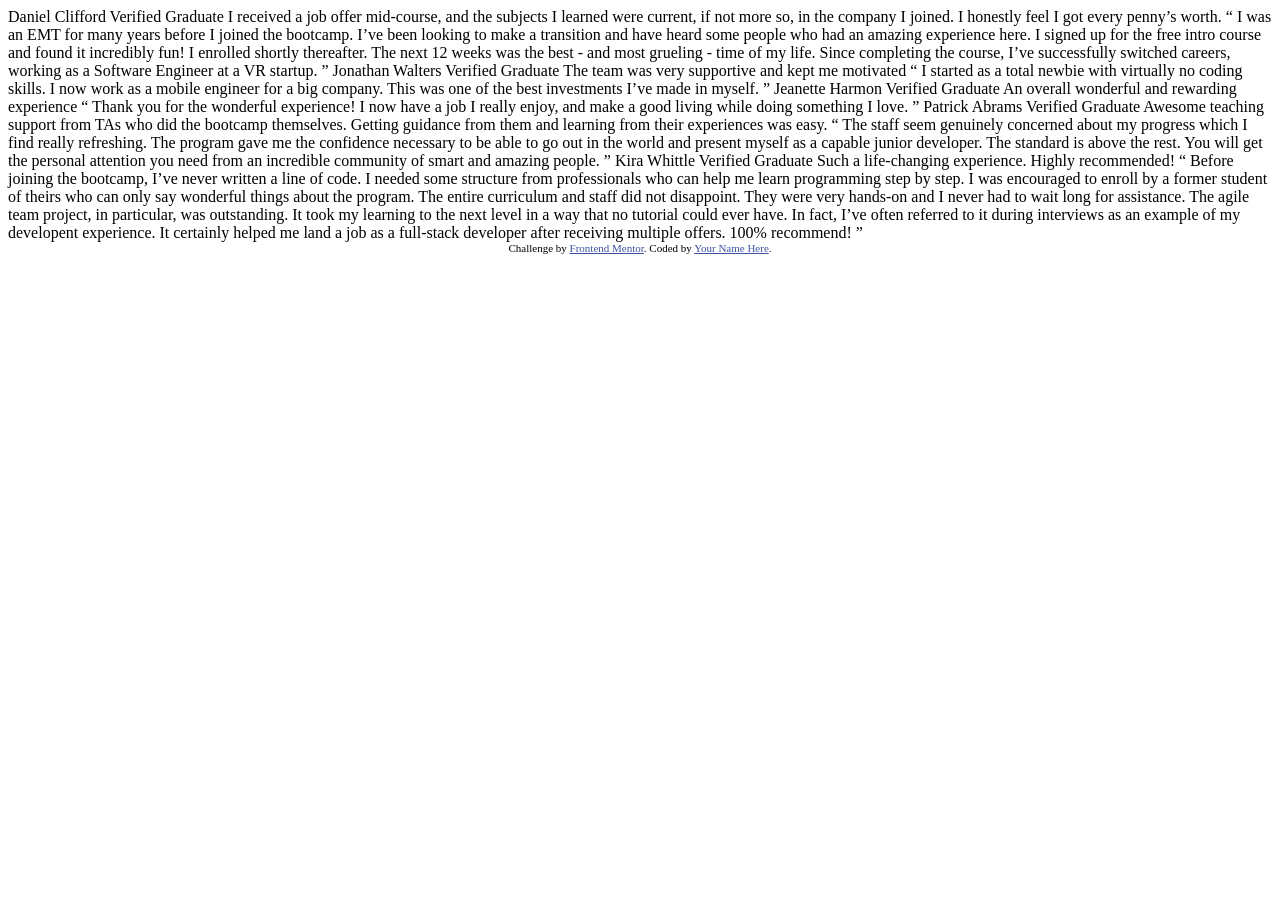
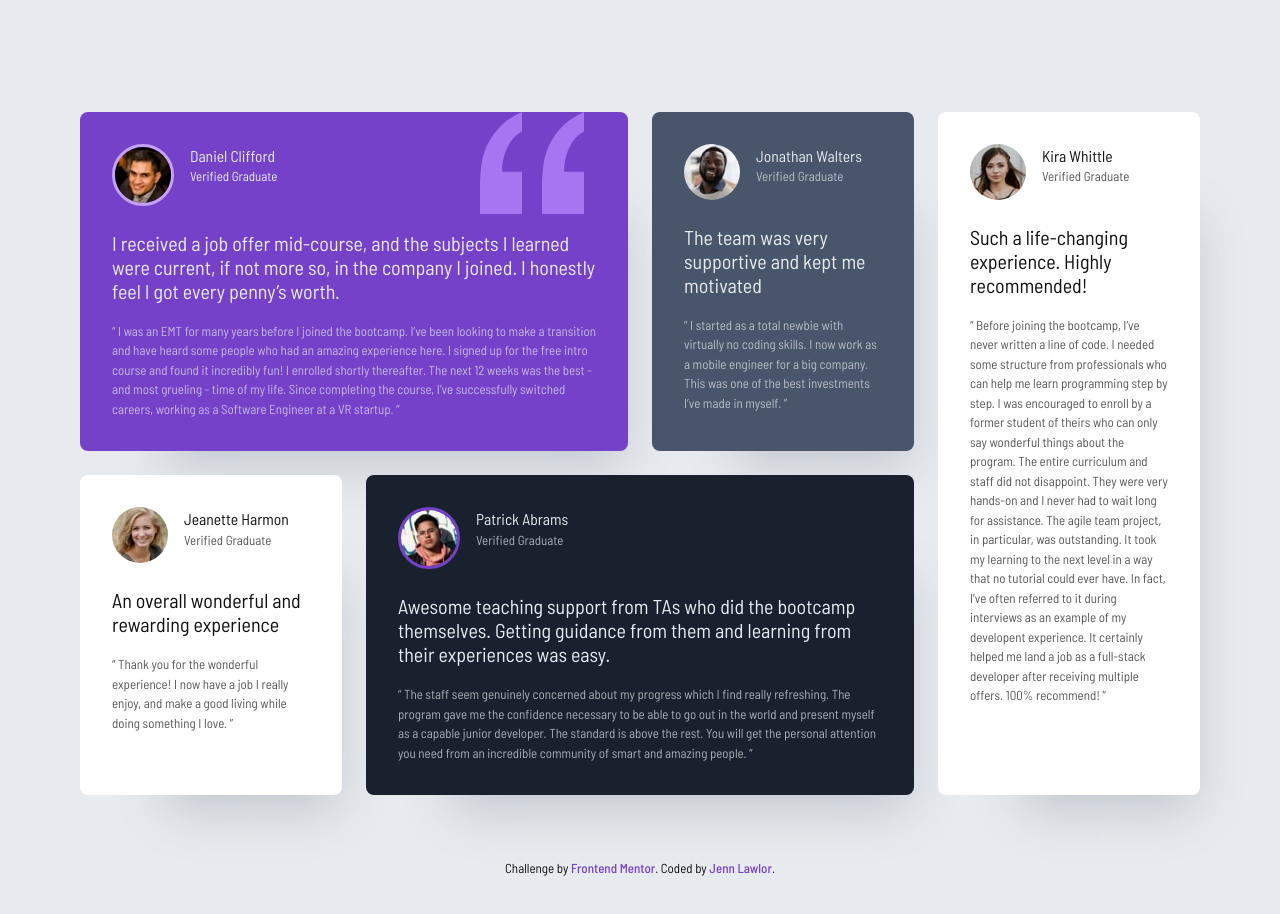
Before and after one commit to jenn-lawlor/testimonials-grid-section, a plain HTML site: page index.html in a window 1280 px wide. Before the commit the page ends 800 px from the top, so only its background shows below. Drawn offline with Linux system fonts and the light colour scheme.

Commit message:
final solution code

```diff
--- a/index.html
+++ b/index.html
@@ -1,76 +1,143 @@
 <!DOCTYPE html>
 <html lang="en">
   <head>
-  <meta charset="UTF-8">
-  <meta name="viewport" content="width=device-width, initial-scale=1.0"> <!-- displays site properly based on user's device -->
+    <meta charset="UTF-8" />
+    <meta name="viewport" content="width=device-width, initial-scale=1.0" />
+    <!-- displays site properly based on user's device -->
 
-  <link rel="icon" type="image/png" sizes="32x32" href="./images/favicon-32x32.png">
-
+    <link
+      rel="icon"
+      type="image/png"
+      sizes="32x32"
+      href="./images/favicon-32x32.png"
+    />
+    <link rel="stylesheet" href="style.css" />
     <title>Frontend Mentor | [Challenge Name Here]</title>
-
-  <!-- Feel free to remove these styles or customise in your own stylesheet 👍 -->
-  <style>
-    .attribution { font-size: 11px; text-align: center; }
-    .attribution a { color: hsl(228, 45%, 44%); }
-  </style>
   </head>
   <body>
-  Daniel Clifford
+    <div class="wrapper">
+      <main class="testimonial-grid">
+        <article class="testimonial quote bg-purple500">
+          <div class="flex">
+            <div>
+              <img
+                class="bdr-purple300"
+                src="/images/image-daniel.jpg"
+                alt="daniel clifford"
+              />
+            </div>
+            <div class="identity">
+              <p class="name">Daniel Clifford</p>
               Verified Graduate
-
-  I received a job offer mid-course, and the subjects I learned were current, if not more so,
-  in the company I joined. I honestly feel I got every penny’s worth.
-
-  “ I was an EMT for many years before I joined the bootcamp. I’ve been looking to make a
-  transition and have heard some people who had an amazing experience here. I signed up
-  for the free intro course and found it incredibly fun! I enrolled shortly thereafter.
-  The next 12 weeks was the best - and most grueling - time of my life. Since completing
-  the course, I’ve successfully switched careers, working as a Software Engineer at a VR startup. ”
-
-  Jonathan Walters
-  Verified Graduate
-
-  The team was very supportive and kept me motivated
-
-  “ I started as a total newbie with virtually no coding skills. I now work as a mobile engineer
-  for a big company. This was one of the best investments I’ve made in myself. ”
-
-  Jeanette Harmon
-  Verified Graduate
-
-  An overall wonderful and rewarding experience
-
-  “ Thank you for the wonderful experience! I now have a job I really enjoy, and make a good living
-  while doing something I love. ”
-
-  Patrick Abrams
-  Verified Graduate
-
-  Awesome teaching support from TAs who did the bootcamp themselves. Getting guidance from them and
-  learning from their experiences was easy.
-
-  “ The staff seem genuinely concerned about my progress which I find really refreshing. The program
-  gave me the confidence necessary to be able to go out in the world and present myself as a capable
-  junior developer. The standard is above the rest. You will get the personal attention you need from
-  an incredible community of smart and amazing people. ”
-
-  Kira Whittle
-  Verified Graduate
-
-  Such a life-changing experience. Highly recommended!
-
-  “ Before joining the bootcamp, I’ve never written a line of code. I needed some structure from
-  professionals who can help me learn programming step by step. I was encouraged to enroll by a former
-  student of theirs who can only say wonderful things about the program. The entire curriculum and staff
-  did not disappoint. They were very hands-on and I never had to wait long for assistance. The agile team
-  project, in particular, was outstanding. It took my learning to the next level in a way that no tutorial
-  could ever have. In fact, I’ve often referred to it during interviews as an example of my developent
-  experience. It certainly helped me land a job as a full-stack developer after receiving multiple offers.
-  100% recommend! ”
-
-  <div class="attribution">
-    Challenge by <a href="https://www.frontendmentor.io?ref=challenge" target="_blank">Frontend Mentor</a>.
-    Coded by <a href="#">Your Name Here</a>.
             </div>
+          </div>
+          <p>
+            I received a job offer mid-course, and the subjects I learned were
+            current, if not more so, in the company I joined. I honestly feel I
+            got every penny’s worth.
+          </p> <p>
+            “ I was an EMT for many years before I joined
+            the bootcamp. I’ve been looking to make a transition and have heard
+            some people who had an amazing experience here. I signed up for the
+            free intro course and found it incredibly fun! I enrolled shortly
+            thereafter. The next 12 weeks was the best - and most grueling - time
+            of my life. Since completing the course, I’ve successfully switched
+            careers, working as a Software Engineer at a VR startup. ”
+          </p>
+        </article>
+        <article class="testimonial bg-grey500">
+          <div class="flex">
+            <div>
+              <img src="/images/image-jonathan.jpg" alt="jonathan walters" />
+            </div>
+            <div class="identity">
+              <p class="name">Jonathan Walters</p>
+              <p class="position">Verified Graduate</p>
+            </div>
+          </div>
+          <p>The team was very supportive and kept me motivated</p> <p>
+            “ I started as a
+            total newbie with virtually no coding skills. I now work as a mobile
+            engineer for a big company. This was one of the best investments I’ve
+            made in myself. ”
+          </p>
+        </article>
+        <article class="testimonial bg-white font-black">
+          <div class="flex">
+            <div>
+              <img src="/images/image-jeanette.jpg" alt="jeanette harmon" />
+            </div>
+            <div class="identity">
+              <p class="name">Jeanette Harmon</p>
+              <p class="position">Verified Graduate</p>
+            </div>
+          </div>
+          <p>An overall wonderful and rewarding experience</p> <p>
+            “ Thank you for the
+            wonderful experience! I now have a job I really enjoy, and make a good
+            living while doing something I love. ”
+          </p>
+        </article>
+        <article
+          class="testimonial bg-dark-blue font-white"
+        >
+          <div class="flex">
+            <div>
+              <img
+                class="bdr-purple500"
+                src="/images/image-patrick.jpg"
+                alt="patrick abrams"
+              />
+            </div>
+            <div class="identity">
+              <p class="name">Patrick Abrams</p>
+              <p class="position">Verified Graduate</p>
+            </div>
+          </div>
+          <p>
+            Awesome teaching support from TAs who did the bootcamp themselves.
+            Getting guidance from them and learning from their experiences was
+            easy.
+          </p> <p>
+            “ The staff seem genuinely concerned about my progress which I
+            find really refreshing. The program gave me the confidence necessary
+            to be able to go out in the world and present myself as a capable
+            junior developer. The standard is above the rest. You will get the
+            personal attention you need from an incredible community of smart and
+            amazing people. ”
+          </p>
+        </article>
+        <article class="testimonial bg-white font-black">
+          <div class="flex">
+            <div><img src="/images/image-kira.jpg" alt="kira whittle" /></div>
+            <div class="identity">
+              <p class="name">Kira Whittle</h1>
+              <p class="position">Verified Graduate</p>
+            </div>
+          </div>
+          <p>Such a life-changing experience. Highly recommended!</p> <p>
+            “ Before joining
+            the bootcamp, I’ve never written a line of code. I needed some
+            structure from professionals who can help me learn programming step by
+            step. I was encouraged to enroll by a former student of theirs who can
+            only say wonderful things about the program. The entire curriculum and
+            staff did not disappoint. They were very hands-on and I never had to
+            wait long for assistance. The agile team project, in particular, was
+            outstanding. It took my learning to the next level in a way that no
+            tutorial could ever have. In fact, I’ve often referred to it during
+            interviews as an example of my developent experience. It certainly
+            helped me land a job as a full-stack developer after receiving
+            multiple offers. 100% recommend! ”
+          </p>
+        </article>
+      </main>
+      <footer class="attribution">
+        Challenge by
+        <a href="https://www.frontendmentor.io?ref=challenge" target="_blank"
+          >Frontend Mentor</a
+        >. Coded by <a href="https://midnightsun.ai">Jenn Lawlor</a>.
+      </footer>
+    </div>
+    <!-- end of wrapper -->
   </body>
 </html>
--- /dev/null
+++ b/style.css
@@ -0,0 +1,178 @@
+@import url("https://fonts.googleapis.com/css2?family=Barlow+Semi+Condensed:wght@400;500;600&display=swap");
+
+/* .barlow-semi-condensed-medium {
+  font-family: "Barlow Semi Condensed", sans-serif;
+  font-weight: 500;
+  font-style: normal;
+}
+
+.barlow-semi-condensed-semibold {
+  font-family: "Barlow Semi Condensed", sans-serif;
+  font-weight: 600;
+  font-style: normal;
+} */
+
+:root {
+  /* colors */
+  --clr-white: hsl(0, 0%, 100%);
+  --clr-black: hsl(0, 0%, 7%);
+  --clr-dark-blue: hsl(219, 29%, 14%);
+  --clr-grey500: hsl(217, 19%, 35%);
+  --clr-grey400: hsl(224, 10%, 45%);
+  --clr-grey200: hsl(0, 0%, 81%);
+  --clr-grey100: hsl(214, 17%, 92%);
+  --clr-purple50: hsl(260, 100%, 95%);
+  --clr-purple300: hsl(264, 82%, 80%);
+  --clr-purple500: hsl(263, 55%, 52%);
+  --clr-box-shadow: 217 19% 35%;
+
+  /* fonts */
+  --ff-primary: "Barlow Semi Condensed", sans-serif;
+
+  --fs-300: 0.6875rem;
+  --fs-400: 0.8125rem;
+  --fs-500: 1.25rem;
+
+  --fw-400: 400;
+  --fw-500: 500;
+  --fw-700: 600;
+}
+*,
+*::before,
+*::after {
+  box-sizing: border-box;
+  margin: 0;
+  padding: 0;
+}
+body {
+  background-color: var(--clr-grey100);
+  line-height: 1.5;
+  font-size: var(--fs-400);
+  font-family: var(--ff-primary);
+  font-weight: var(--fw-400);
+  color: var(--clr-grey100);
+}
+.identity .name {
+  font-weight: var(--fw-400);
+  font-size: larger;
+}
+.identity .position {
+  opacity: 0.7;
+}
+.wrapper {
+  min-height: 100vh;
+  display: flex;
+  flex-direction: column;
+  justify-content: center;
+  align-items: center; /* horizontal */
+  gap: 2rem; /* control the space to footer */
+  margin: 4rem 1rem;
+}
+.testimonial-grid {
+  display: grid;
+  gap: 1.5rem;
+  grid-auto-columns: 1fr;
+  grid-template-areas:
+    "one"
+    "two"
+    "three"
+    "four"
+    "five";
+  max-width: min(95%, 70rem);
+  margin-inline: auto;
+}
+.testimonial {
+  padding: 2rem;
+  border-radius: 0.5rem;
+  box-shadow: 2.5rem 3.75rem 3rem -3rem hsl(var(--clr-box-shadow) / 0.25);
+}
+.testimonial:nth-child(1) {
+  grid-area: one;
+}
+.testimonial:nth-child(2) {
+  grid-area: two;
+}
+.testimonial:nth-child(3) {
+  grid-area: three;
+}
+.testimonial:nth-child(4) {
+  grid-area: four;
+}
+.testimonial:nth-child(5) {
+  grid-area: five;
+}
+.flex {
+  display: flex;
+  gap: 1rem;
+}
+img {
+  max-width: clamp(3rem, 8vw, 6rem); /* responsive square size */
+  height: auto; /* let’s fix this next line */
+  aspect-ratio: 1 / 1; /* forces width and height to stay equal */
+  object-fit: cover;
+  border-radius: 50%;
+}
+img.bdr-purple300 {
+  border: 3px solid var(--clr-purple300);
+}
+img.bdr-purple500 {
+  border: 3px solid var(--clr-purple500);
+}
+.bg-purple500 {
+  background-color: var(--clr-purple500);
+}
+.bg-grey500 {
+  background-color: var(--clr-grey500);
+}
+.bg-white {
+  background-color: var(--clr-white);
+}
+.bg-dark-blue {
+  background-color: var(--clr-dark-blue);
+}
+.font-black {
+  color: var(--clr-black);
+}
+.testimonial > p:first-of-type {
+  font-size: var(--fs-500);
+  line-height: 1.2;
+  margin: 1.2rem 0;
+}
+.testimonial > p:last-of-type {
+  opacity: 0.7;
+}
+@media screen and (min-width: 50em) {
+  .testimonial-grid {
+    grid-template-areas:
+      "one one two five"
+      "three four four five";
+  }
+  .wrapper {
+    padding: 3rem 1rem;
+  }
+  .testimonial.quote {
+    background-image: url("./images/bg-pattern-quotation.svg");
+    background-repeat: no-repeat;
+    background-position: top right 10%;
+  }
+}
+footer {
+  margin: 2rem 0;
+}
+.attribution {
+  font-size: var(--fs-400);
+  text-align: center;
+  color: var(--clr-black);
+}
+.attribution a {
+  color: var(--clr-purple500);
+  text-decoration: none;
+  font-weight: var(--fw-500);
+}
+.attribution a:hover {
+  color: var(--clr-purple500);
+  text-decoration: underline;
+}
+.attribution a:visited {
+  color: var(--clr-purple300);
+}
```
Also changed, not shown: design/desktop-design.jpg (deleted), design/mobile-design.jpg (deleted), images/desktop-version.png (added), images/mobile-version.png (added), preview.jpg (deleted), 3 other files. Lines whose indentation alone changed are shown as unchanged.
